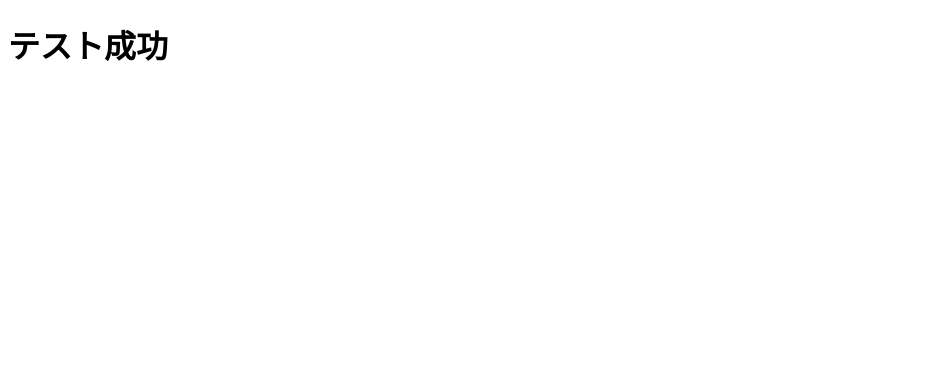
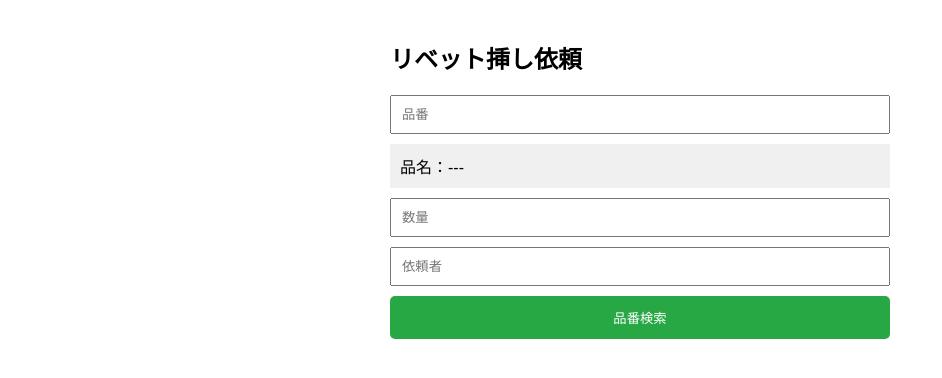
Before and after one commit to kei748/rivet-app, a plain HTML site: page index.html in a window 1280 px wide. Shown: the whole page, without its empty margins (0-942 px from the left). Drawn offline with nearby package versions, Linux system fonts and the light colour scheme.

Commit message:
Update index.html

```diff
--- a/index.html
+++ b/index.html
@@ -1,6 +1,92 @@
 <!DOCTYPE html>
-<html>
+<html lang="ja">
+<head>
+<meta charset="UTF-8">
+<meta name="viewport" content="width=device-width, initial-scale=1.0">
+<title>リベット挿し依頼</title>
+
+<script src="https://cdn.jsdelivr.net/npm/@supabase/supabase-js@2"></script>
+
+<style>
+body{
+    font-family: sans-serif;
+    max-width:500px;
+    margin:auto;
+    padding:20px;
+}
+
+input{
+    width:100%;
+    padding:10px;
+    margin-bottom:10px;
+    box-sizing:border-box;
+}
+
+button{
+    width:100%;
+    padding:12px;
+    background:#28a745;
+    color:white;
+    border:none;
+    border-radius:5px;
+}
+
+.info{
+    background:#f0f0f0;
+    padding:10px;
+    margin-bottom:10px;
+}
+</style>
+</head>
 <body>
-<h1>テスト成功</h1>
-</body>
-</html>
+
+<h2>リベット挿し依頼</h2>
+
+<input id="partNumber" placeholder="品番">
+
+<div class="info">
+品名：<span id="partName">---</span>
+</div>
+
+<input id="quantity" type="number" placeholder="数量">
+
+<input id="requester" placeholder="依頼者">
+
+<button onclick="searchPart()">品番検索</button>
+
+<script>
+const SUPABASE_URL = 'https://syenkcmxnwrfuazuaona.supabase.co';
+const SUPABASE_KEY = 'sb_publishable_ERHnwKz2S2zHXeO2LpSIIg_XO36cGqc';
+
+const supabase = window.supabase.createClient(
+  SUPABASE_URL,
+  SUPABASE_KEY
+);
+
+async function searchPart() {
+
+  const partNumber =
+    document.getElementById('partNumber').value;
+
+  const { data, error } = await supabase
+    .from('part_master')
+    .select('*')
+    .eq('part_number', partNumber);
+
+  if (error) {
+    alert(error.message);
+    return;
+  }
+
+  if (data.length === 0) {
+    document.getElementById('partName').textContent =
+      '見つかりません';
+    return;
+  }
+
+  document.getElementById('partName').textContent =
+    data[0].part_name;
+}
+</script>
+
+</body
```
